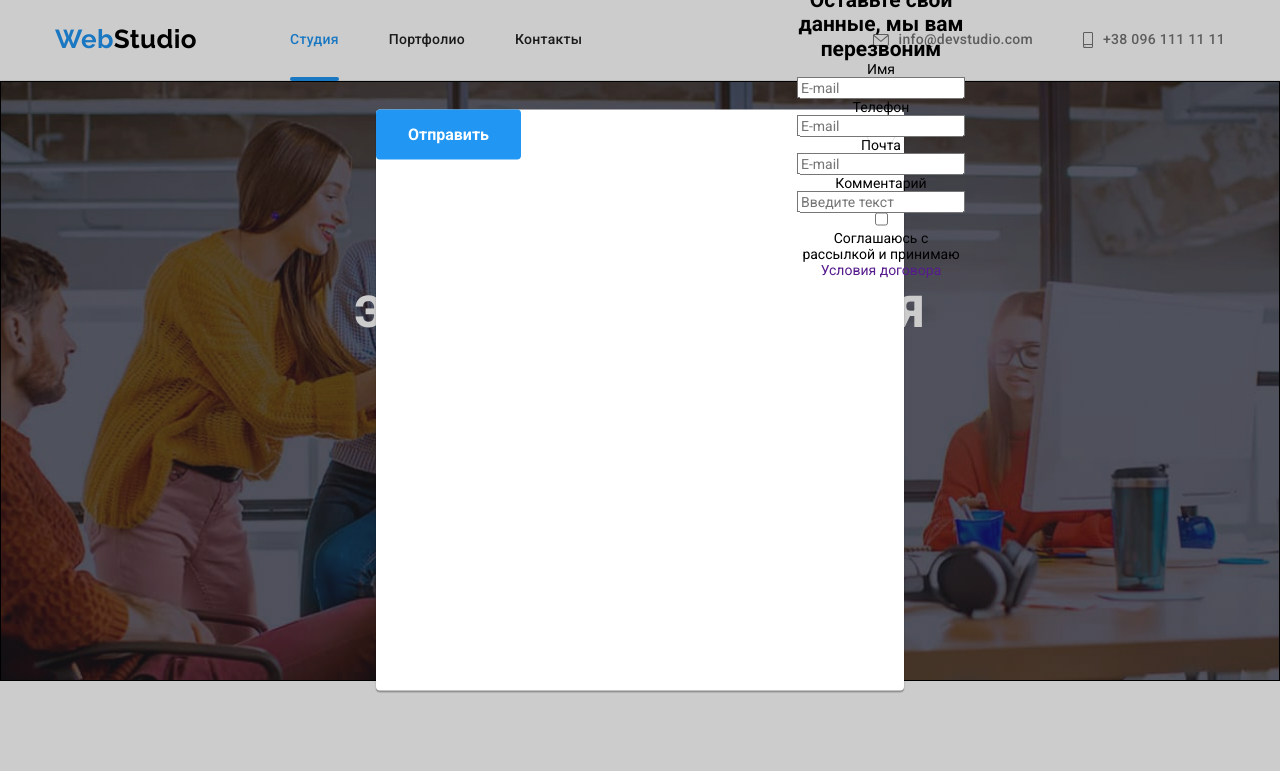
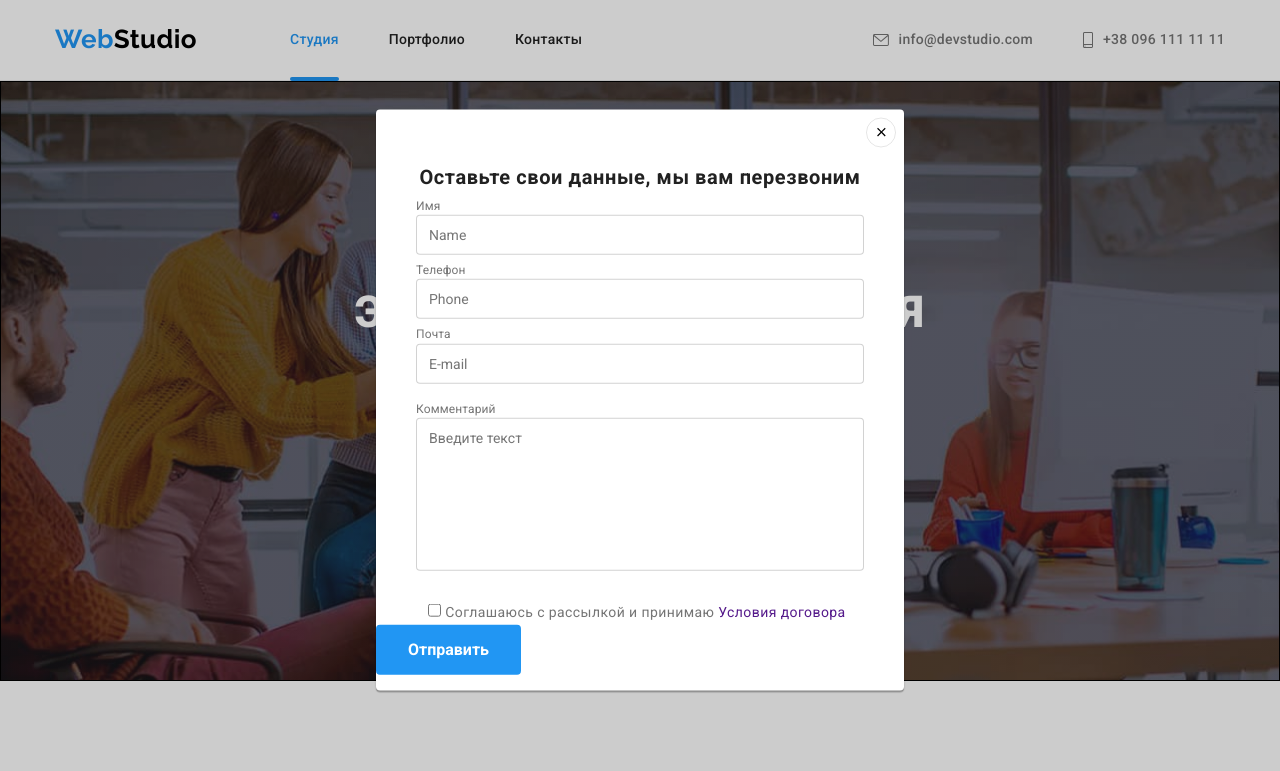
Before and after one commit to AVViktoria/goit-markup-hw-06, a plain HTML site: page index.html in a window 1280 px wide. Both pictures are taken after a click on the button "Заказать услугу". Shown: the top 771 px of the page. Drawn offline with nearby package versions, Linux system fonts and the light colour scheme.

Commit message:
works with modal windows

```diff
--- a/css/main.css
+++ b/css/main.css
@@ -297,7 +297,7 @@ img {
   transition: opacity var(--main-animation), visibility var(--main-animation);
 }
 
-.modal-btn {
+.modal-close-btn {
   position: absolute;
   top: 8px;
   right: 8px;
@@ -312,6 +312,85 @@ img {
   border-radius: 50%;
   background-color: transparent;
   cursor: pointer;
+}
+.modal-form {
+  display: flex;
+  flex-direction: column;
+  position: absolute;
+  width: 100%;
+  top: 50%;
+  left: 50%;
+  transform: translate(-50%, -50%);
+}
+.modal-header {
+  margin-left: 40px;
+  margin-right: 40px;
+  padding-bottom: 0;
+  margin-top: 40px;
+  font-family: 'Roboto';
+  font-style: normal;
+  font-weight: 700;
+  font-size: 20px;
+  line-height: 1.15;
+  text-align: center;
+  letter-spacing: 0.03em;
+
+  color: #212121;
+}
+.speaker-form {
+  margin-right: 40px;
+  margin-left: 40px;
+  margin-top: 12px;
+}
+
+.form-field {
+  display: flex;
+  flex-direction: column;
+  margin-bottom: 10px;
+}
+.comment.form-field {
+  margin-top: 20px;
+  margin-bottom: 30px;
+}
+.comment.form-input {
+  resize: none;
+}
+
+.form-label {
+  display: flex;
+  flex-direction: column;
+  margin-bottom: 4px;
+  font-family: 'Roboto';
+  font-style: normal;
+  font-weight: 400;
+  font-size: 12px;
+  line-height: 0.86;
+  letter-spacing: 0.01em;
+
+  color: #757575;
+}
+
+.form-input {
+  border: 1px solid rgba(33, 33, 33, 0.2);
+  border-radius: 4px;
+  padding-top: 11px;
+  padding-bottom: 11px;
+  padding-left: 12px;
+}
+
+.modal-policy {
+  margin-left: 52px;
+}
+
+.label-checkbox {
+  font-family: 'Roboto';
+  font-style: normal;
+  font-weight: 400;
+  font-size: 14px;
+  line-height: 1.71;
+  letter-spacing: 0.03em;
+
+  color: #757575;
 }
 
 /*
--- a/index.html
+++ b/index.html
@@ -67,40 +67,80 @@
           <h1 class="hero-cont hero-title">Эффективные решения для вашего бизнеса</h1>
           <button class="hero-cont btn" type="button" data-modal-open>Заказать услугу</button>
 
+          <!-- Модальное окно Modal form -->
           <div class="backdrop is-hidden" data-modal>
             <div class="modal-wrapper">
-              <button class="modal-btn" data-modal-close>
-                <svg class="modal-icon" width="14" height="14">
+              <button class="modal-close-btn" data-modal-close>
+                <svg class="modal-close-icon" width="14" height="14">
                   <use href="./images/icons.svg/symbol-defs-opt.svg#icon-close-black"></use>
                 </svg>
+              </button>
               <div class="modal-form">
-                  <h2>Оставьте свои данные, мы вам перезвоним</h2>
+                <h2 class="modal-header">Оставьте свои данные, мы вам перезвоним</h2>
                 <form class="speaker-wrapper">
-                    <div class="speaker-form" role="group">
-                      <label for="name">Имя</label>
-                      <input type="text" name="name" id="name" placeholder="E-mail" />
-
-                      <label for="name">Телефон</label>
-                      <input type="tel" name="tel" id="tel" placeholder="E-mail" />
-
-                      <label for="name">Почта</label>
-                      <input type="email" name="mail" id="mail" placeholder="E-mail" />
-
-                      <label for="name">Комментарий</label>
-                      <input type="text" name="comment" id="comment" placeholder="Введите текст" />
+                  <div class="speaker-form" role="group" autocomplete="off">
+                    <div class="name form-field">
+                      <label class="form-label" for="name">Имя</label>
+                      <input
+                        class="form-input"
+                        type="text"
+                        name="name"
+                        id="name"
+                        placeholder="Name"
+                        autofocus
+                        required
+                      />
+                    </div>
+                    <div class="tel form-field">
+                      <label class="form-label" for="tel">Телефон</label>
+                      <input
+                        class="form-input"
+                        type="tel"
+                        name="tel"
+                        id="tel"
+                        placeholder="Phone"
+                        required
+                      />
+                    </div>
+                    <div class="mail form-field">
+                      <label class="form-label" for="mail">Почта</label>
+                      <input
+                        class="form-input"
+                        type="email"
+                        name="mail"
+                        id="mail"
+                        placeholder="E-mail"
+                      />
+                    </div>
+                    <div class="comment form-field">
+                      <label class="comment form-label" for="comment">Комментарий</label>
+                      <textarea
+                        class="comment form-input"
+                        type="text"
+                        name="comment"
+                        id="comment"
+                        placeholder="Введите текст"
+                        rows="8"
+                      ></textarea>
+                    </div>
                   </div>
 
-                    <div class="modal-agreement">
-                      <input type="checkbox" value="agreement" id="agreement" />
-                      <p>
+                  <div class="modal-policy">
+                    <input
+                      class="form-checkbox"
+                      type="checkbox"
+                      name="policy"
+                      id="policy"
+                      required
+                    />
+                    <label class="label-checkbox" for="policy">
                       Соглашаюсь с рассылкой и принимаю
                       <a class="link" href="">Условия договора</a>
-                      </p>
+                    </label>
                   </div>
                   <button class="btn" type="submit">Отправить</button>
                 </form>
               </div>
-              </button>
             </div>
           </div>
         </div>
```
Lines whose indentation alone changed are shown as unchanged.
